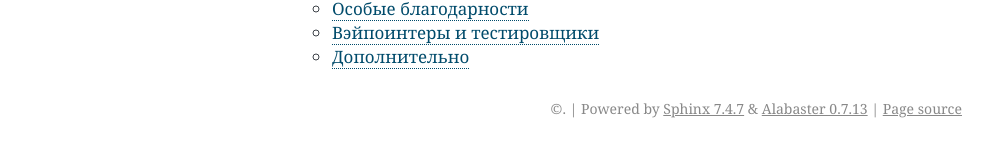
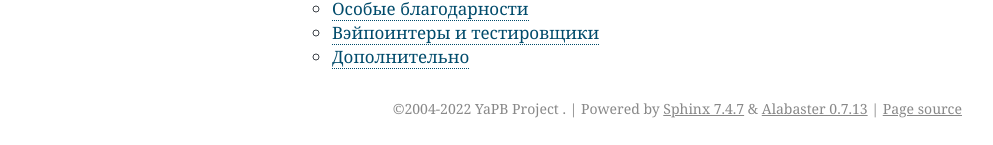
Before and after one commit to yapb/docs, a Sphinx documentation site: the page built from docs/index.rst, in a window 1280 px wide. Shown: the part 1425-1570 px from the top of the page, without its empty margins (148-1141 px from the left). Built offline with Sphinx 7.4.7, drawn with Linux system fonts in a browser that asks for light colours.

Commit message:
add: copyright notice

```diff
--- a/docs/conf.py
+++ b/docs/conf.py
@@ -1,12 +1,13 @@
 ## conf.py
 
 # Set the project name, version and master file for documentation
-html_title = 'Official YaPB Documentation'
+html_title = 'Официальная документация YaPB'
 master_doc = 'index'
-project = u'Official YaPB Documentation'
+project = u'Официальная документация YaPB'
 version = 'latest'
 release = 'latest'
-htmlhelp_basename = 'Official YaPB Documentation'
+htmlhelp_basename = 'Официальная документация YaPB'
+copyright = u'2004-2022 YaPB Project <yapb@jeefo.net>'
 
 # These folders are copied to the documentation's HTML output
 html_static_path = ['_static']
```
